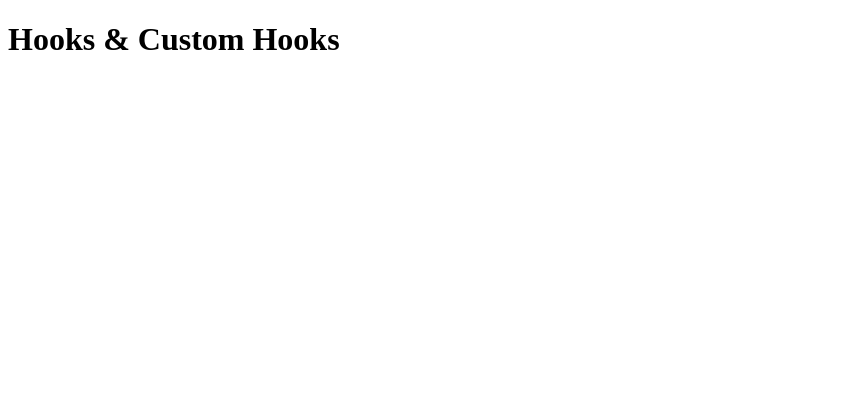
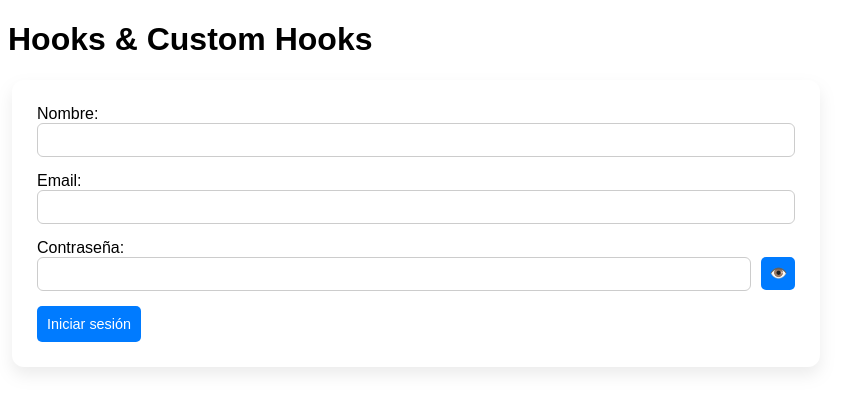
Before and after one commit to raquelruz/react-hooks-exercise, a React (Vite) app: page / in a window 1280 px wide. Shown: the top 410 px of the page, without its empty margins (0-864 px from the left). Built offline with nearby package versions, Linux system fonts and the light colour scheme.

Commit message:
add login form & hooks

```diff
--- a/src/App.jsx
+++ b/src/App.jsx
@@ -1,9 +1,13 @@
-import './App.css'
+import "./App.css";
+import { LoginForm } from "./components/LoginForm/LoginForm";
 
 export const App = () => {
-  return (
-    <>
-    <h1>Hooks & Custom Hooks</h1>
-    </>
-  )
-}
+	return (
+		<>
+			<h1>Hooks & Custom Hooks</h1>
+			<div className="login-form">
+				<LoginForm />
+			</div>
+		</>
+	);
+};
--- /dev/null
+++ b/src/components/LoginForm/LoginForm.css
@@ -0,0 +1,55 @@
+.login-container {
+	width: 60%;
+	margin: 10px 4px;
+	padding: 25px;
+	border-radius: 12px;
+	box-shadow: 0 8px 16px rgba(128, 128, 128, 0.15);
+	font-family: "Arial", sans-serif;
+}
+
+.login-container p {
+	margin: 10px 0 5px;
+	font-weight: bold;
+}
+
+.login-container input,
+.login-container select {
+	width: 100%;
+	padding: 8px 12px;
+	margin-bottom: 15px;
+	border-radius: 6px;
+	border: 1px solid #ccc;
+	font-size: 14px;
+	box-sizing: border-box;
+	transition: 0.2s;
+}
+
+.password-container {
+	display: flex;
+	align-items: flex-start;
+}
+
+.password-container button {
+	border: none;
+	background-color: #007bff;
+	color: #ffff;
+	font-size: 0.9rem;
+	cursor: pointer;
+	transition: color 0.3s ease;
+	padding: 8px;
+	margin-left: 10px;
+}
+
+.password-container button:hover,
+.btn-container button:hover {
+	color: #0056b3;
+	color: #ffff;
+}
+
+.btn-container button {
+	border: none;
+	background-color: #007bff;
+	color: #ffff;
+	font-size: 0.9rem;
+	padding: 10px;
+}
--- /dev/null
+++ b/src/components/LoginForm/LoginForm.jsx
@@ -0,0 +1,59 @@
+import { useState } from "react";
+import { usePasswordVisibility } from "../../hooks/usePasswordVisibility";
+import "./LoginForm.css";
+
+export const LoginForm = () => {
+	const [formData, setFormData] = useState({
+		nombre: "",
+		email: "",
+		password: "",
+		mensaje: "",
+	});
+
+	const { type, visible, toggleVisible } = usePasswordVisibility();
+
+	const handleChange = (e) => {
+		const { name, value } = e.target;
+		setFormData((prev) => ({
+			...prev,
+			[name]: value,
+		}));
+	};
+
+	const handleSubmit = (e) => {
+		e.preventDefault();
+		console.log("Datos del formulario:", formData);
+		alert("Formulario enviado!");
+		setFormData({ nombre: "", email: "", password: "", mensaje: "" });
+	};
+
+	return (
+		<div className="login-container">
+			<form onSubmit={handleSubmit}>
+				<div>
+					<label>Nombre:</label>
+					<input type="text" name="nombre" value={formData.nombre} onChange={handleChange} required />
+				</div>
+
+				<div>
+					<label>Email:</label>
+					<input type="email" name="email" value={formData.email} onChange={handleChange} required />
+				</div>
+
+				<div>
+					<label>Contraseña:</label>
+					<div className="password-container">
+						<input type={type} name="password" value={formData.password} onChange={handleChange} required />
+						<button type="button" onClick={toggleVisible}>
+							{visible ? "🙈" : "👁️"}
+						</button>
+					</div>
+				</div>
+
+				<div className="btn-container">
+					<button type="submit">Iniciar sesión</button>
+				</div>
+			</form>
+		</div>
+	);
+};
--- /dev/null
+++ b/src/hooks/usePasswordVisibility.jsx
@@ -0,0 +1,11 @@
+import { useToggle } from "./useToggle";
+
+export const usePasswordVisibility = () => {
+	const [visible, toggleVisible] = useToggle(false);
+
+	return {
+		type: visible ? "text" : "password",
+		visible,
+		toggleVisible,
+	};
+};
--- /dev/null
+++ b/src/hooks/useToggle.jsx
@@ -0,0 +1,11 @@
+import { useState } from "react";
+
+export const useToggle = (initialValue) => {
+	const [value, setValue] = useState(initialValue);
+
+	const toggle = () => {
+		setValue((prev) => !prev);
+	};
+
+	return [value, toggle];
+};
--- a/src/index.css
+++ b/src/index.css
@@ -0,0 +1,11 @@
+body {
+  font-family: Arial, Helvetica, sans-serif;
+}
+
+button {
+	padding: 0.5rem 1rem;
+	border: none;
+	border-radius: 5px;
+	cursor: pointer;
+	transition: all 0.3s ease-in-out;
+}
```
